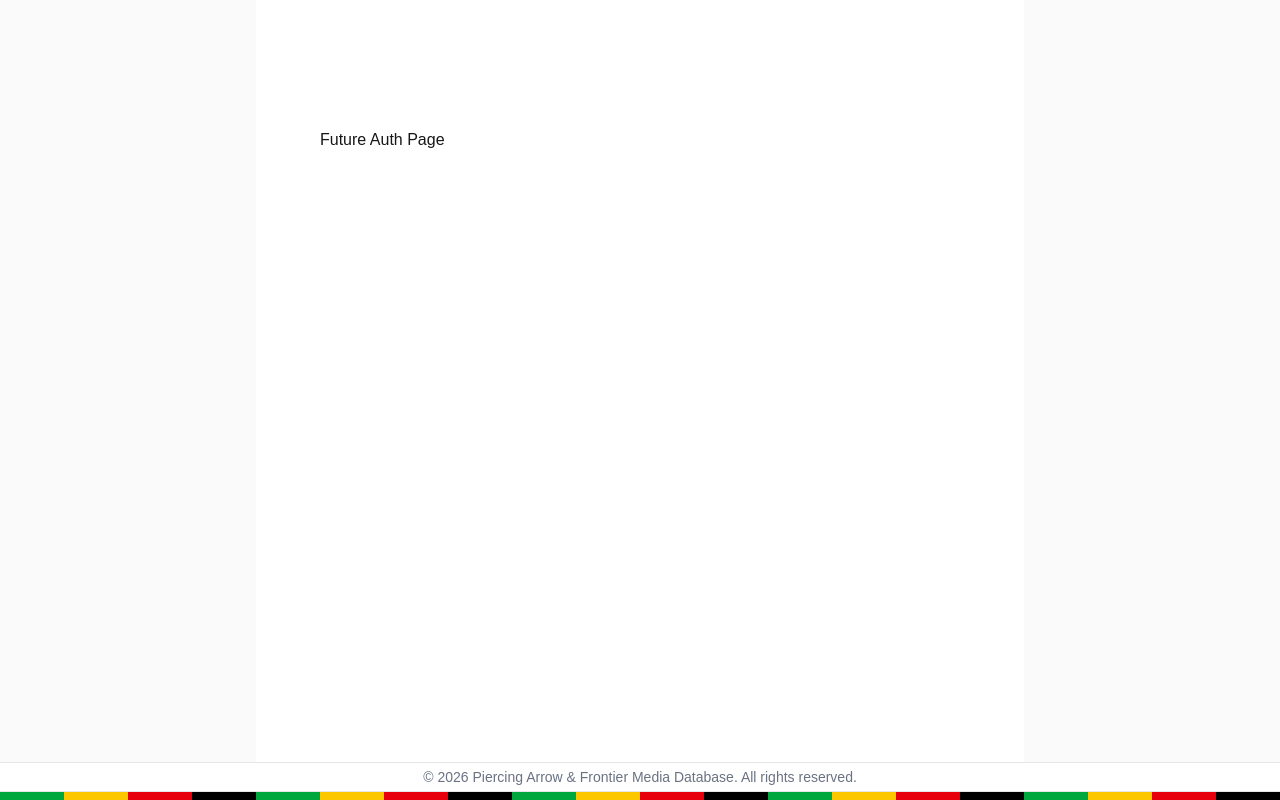
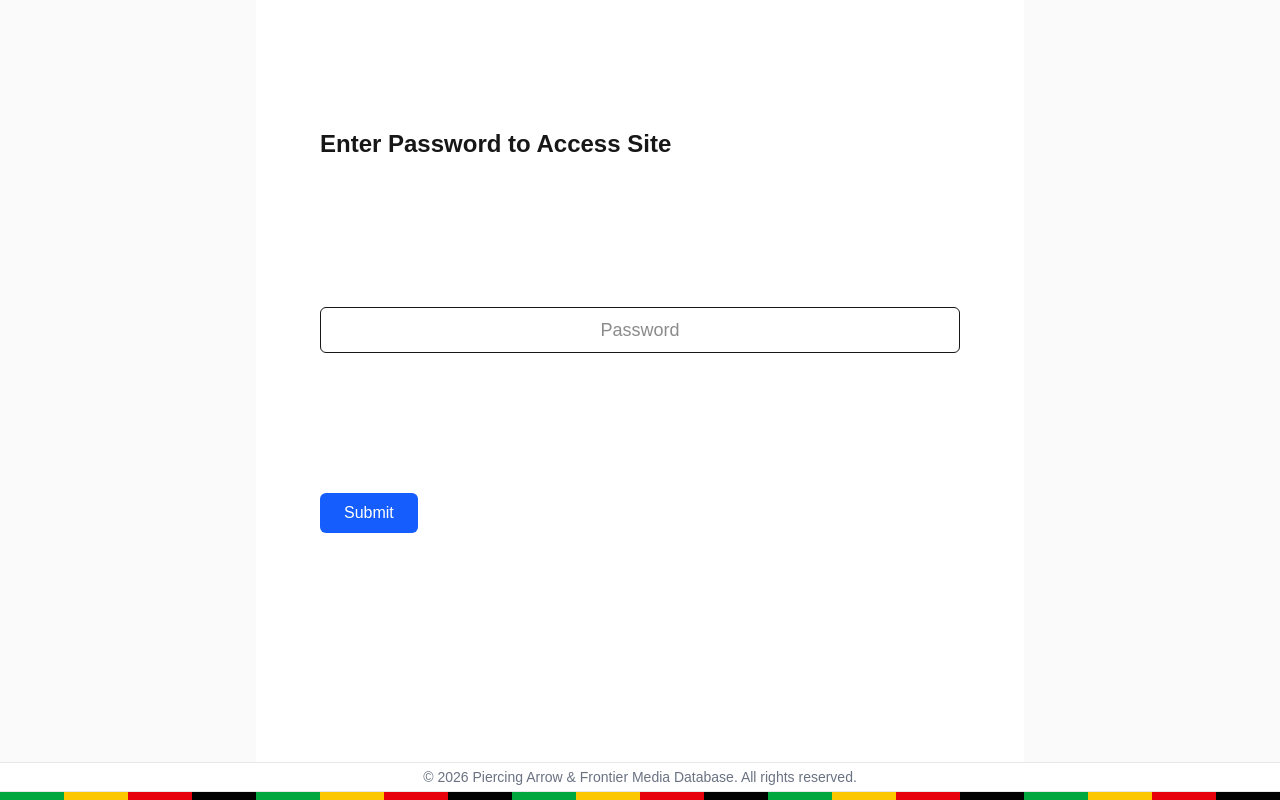
Before and after one commit to bricketson0926/paf-photos, a Next.js app: page / in a window 1280 px wide. Built offline with nearby package versions, Linux system fonts and the light colour scheme.

Commit message:
False Auth Page

```diff
--- a/app/page.tsx
+++ b/app/page.tsx
@@ -1,10 +1,38 @@
-import Image from "next/image";
+"use client";
+import { useState, useEffect } from "react";
 
 export default function Auth() {
+  const [password, setPassword] = useState("");
+  const [submitted, setSubmitted] = useState(false);
+
   return (
     <div className="flex flex-col flex-1 items-center justify-center bg-zinc-50 font-san">
       <main className="flex flex-1 w-full max-w-3xl flex-col items-center justify-between py-32 px-16 bg-white sm:items-start">
-        Future Auth Page
+        <h1 className="font-semibold text-center contents-center text-2xl">
+          Enter Password to Access Site
+        </h1>
+
+        <input
+          type="password"
+          value={password}
+          onChange={(e) => setPassword(e.target.value)}
+          className="mt-6 px-4 py-2 border rounded-md w-full text-center text-lg"
+          placeholder="Password"
+        />
+        <input
+          type="button"
+          value="Submit"
+          onClick={() => {
+            setSubmitted(true);
+            if (password === "") {
+              window.location.href = "/photos";
+            }
+          }}
+          className="mt-4 px-6 py-2 bg-blue-600 text-white rounded-md cursor-pointer hover:bg-blue-700 transition"
+        />
+        <p className="mt-4 text-sm text-gray-500">
+          {submitted && (password === "" ? "Correct password! Redirecting..." : "Incorrect password. Please try again.")}
+        </p>
       </main>
     </div>
   );
```
